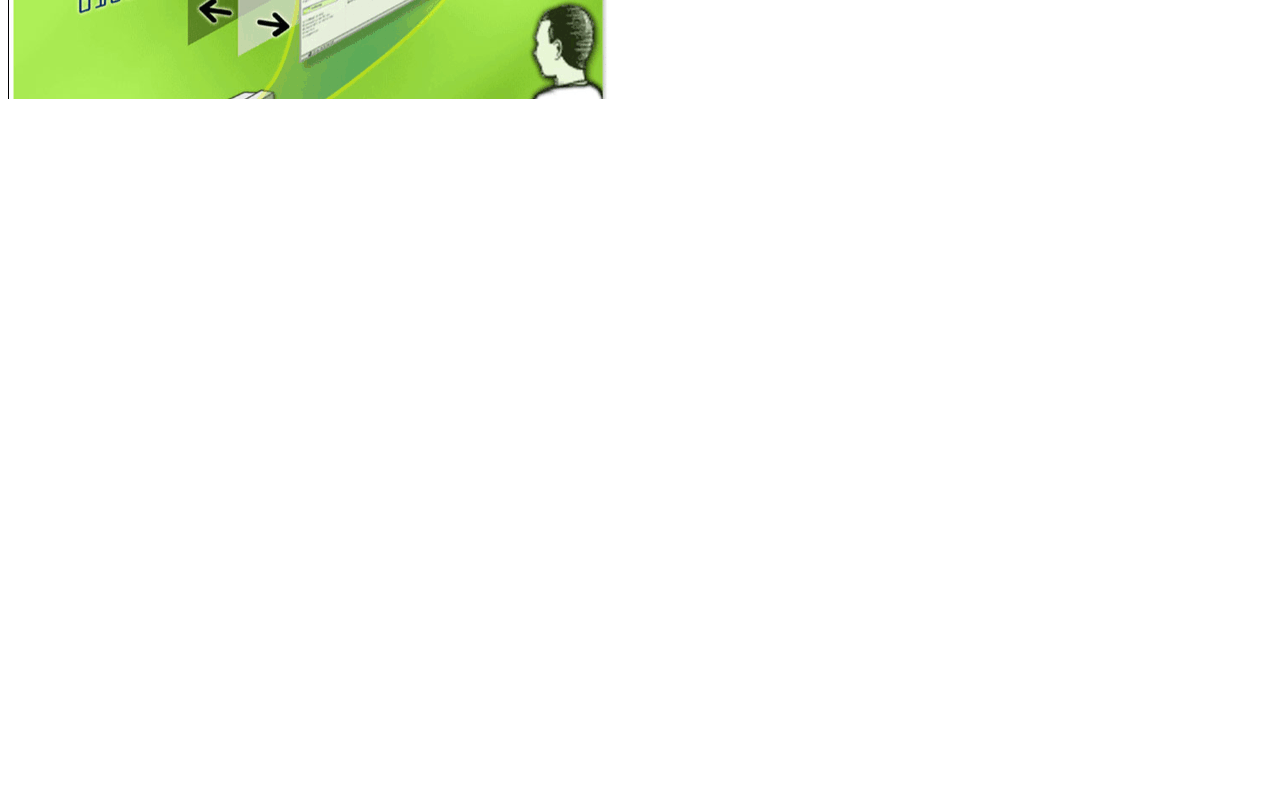
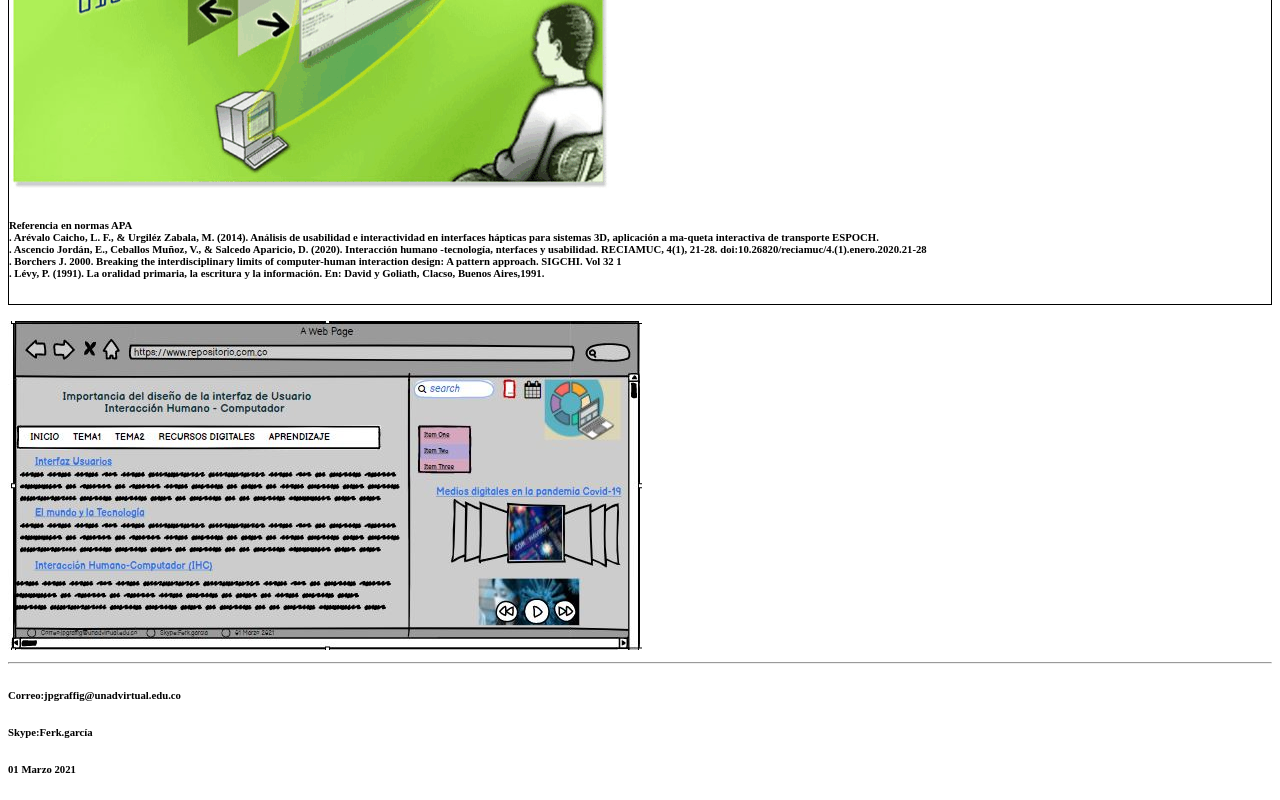
Before and after one commit to Ferk97/DSW-JennyferGraffi, a plain HTML site: page FASE 2/desing.html in a window 1280 px wide. Shown: the part 1426-2226 px from the top of the page. Drawn offline with Linux system fonts and the light colour scheme.

Commit message:
TERCER CAMBIO
Actividades-Fase2

```diff
--- a/FASE 2/desing.html
+++ b/FASE 2/desing.html
@@ -133,7 +133,7 @@
             </div>
 
         </p>
-        <img src="img/2.jpg" alt="Mockup Fase 2 - Estudiante 2">
+        <img src="img/2.JPG" alt="Mockup Fase 2 - Estudiante 2">
     </article>
     <hr>
     <footer>
```
